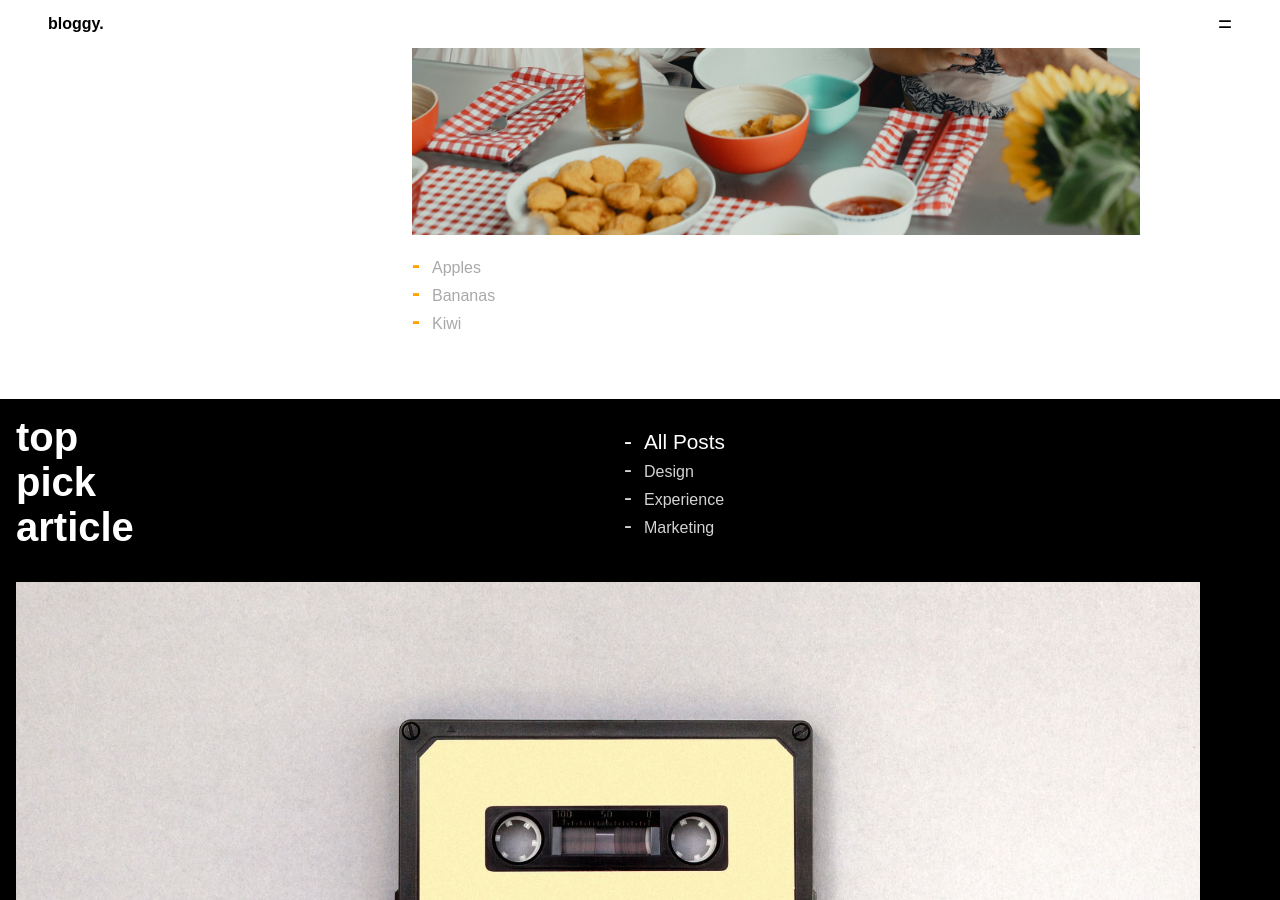
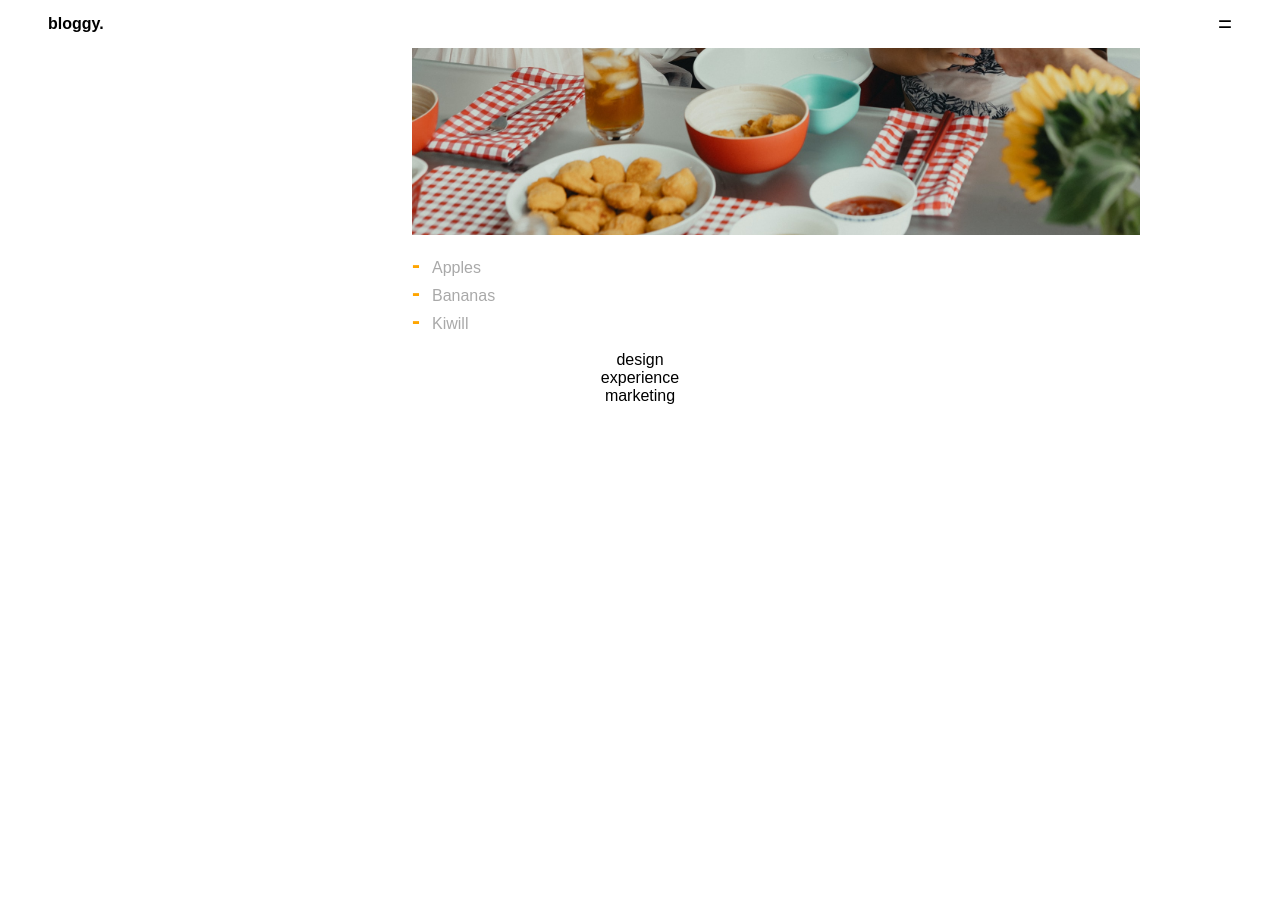
Before and after one commit to Yoshiro1412/ghPages, a Jekyll site: the page built from index.html, in a window 1280 px wide and 900 px high, scrolled down 617 px. Built offline with Jekyll 4.4.1, drawn with Linux system fonts in a browser that asks for light colours; after the commit the page ends 1022 px from its top, so only the background shows below that; some of the changed text lies outside the part shown.

Commit message:
trying to figure out how to make categories

```diff
--- a/_includes/top.html
+++ b/_includes/top.html
@@ -1,12 +1,16 @@
+<div id="top-pick"></div>
 <section class="top-pick">
     <h2>top<br>pick<br>article</h2>
     <ul>
-        <li class="active"><a href="">all posts</a></li>
+        <li class="active"><a href="#top-pick">all posts</a></li>
         {% for category in site.categories %}
-        <li><a href="">{{ category[0] }}</a></li>
+        <li><a href="{{ category[0] }}">{{ category[0] }}</a></li>
         {% endfor %}
     </ul>
 
+    {% for category in site.categories %}
+    {% assign post = category.last | first %}
+    <li><a href="{{ post.url }}">{{ post.title }}</a></li>
     <img src="assets/img/top.jpg" alt="">
     <div class="preview-top">
         <div>
@@ -19,4 +23,5 @@
         Lorem ipsum dolor sit amet consectetur adipisicing elit. Iste culpa ducimus delectus ullam, laudantium minus voluptatibus distinctio totam accusamus ea voluptas saepe odio a perspiciatis ratione dolorem quas excepturi tempore.
         </p>
     </div>
+    {% endfor %}
 </section>
--- a/_layouts/author.html
+++ b/_layouts/author.html
@@ -8,7 +8,7 @@
 
 <h2>Posts</h2>
 <ul>
-  {% assign filtered_posts = site.posts | where: 'author', page.short_name %}
+  {% assign filtered_posts = site.posts | where: 'author', page.short_name | first %}
   {% for post in filtered_posts %}
     <li><a href="/ghPages/{{ post.url }}">{{ post.title }}</a></li>
   {% endfor %}
--- a/_layouts/default.html
+++ b/_layouts/default.html
@@ -10,7 +10,7 @@
 <body>
     {% include navigation.html %}
     {% include home.html %}
-    {% include top.html %}
+    {% comment %} {% include top.html %} {% endcomment %}
     {{ content }}
     <script src="assets/js/main.js"></script>
 </body>
--- a/_sass/main.scss
+++ b/_sass/main.scss
@@ -87,7 +87,7 @@
 
 .explore-posts{
     margin-top: 3em;
-    margin-bottom: 4em;
+    margin-bottom: 1em;
     display: grid;
     grid-template-columns: 20vw 1fr;
     align-items: center;
@@ -122,6 +122,10 @@
             }
         }
     }
+}
+
+#top-pick{
+    height: 3rem;
 }
 
 .top-pick{
--- a/blog.html
+++ b/blog.html
@@ -2,7 +2,7 @@
 title: Blog
 ---
 
-<h1>Lastest posts</h1>
+<h1 id="blog">Lastest posts</h1>
 
 <ul>
     {% for post in site.posts %}
--- a/index.html
+++ b/index.html
@@ -1,3 +1,7 @@
 ---
 title: Home
 ---
+
+{% for category in site.categories %}
+<a href="{{ category | first }}">{{ category | first }}</a>
+{% endfor %}
```
Also changed, not shown: _posts/2021-08-11-kiwill.md (added, +12 -0 lines).
